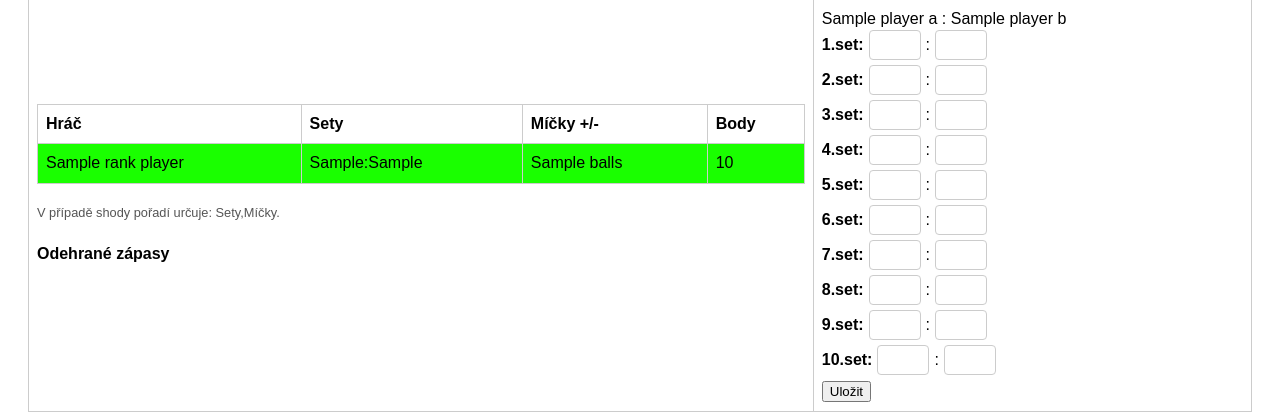
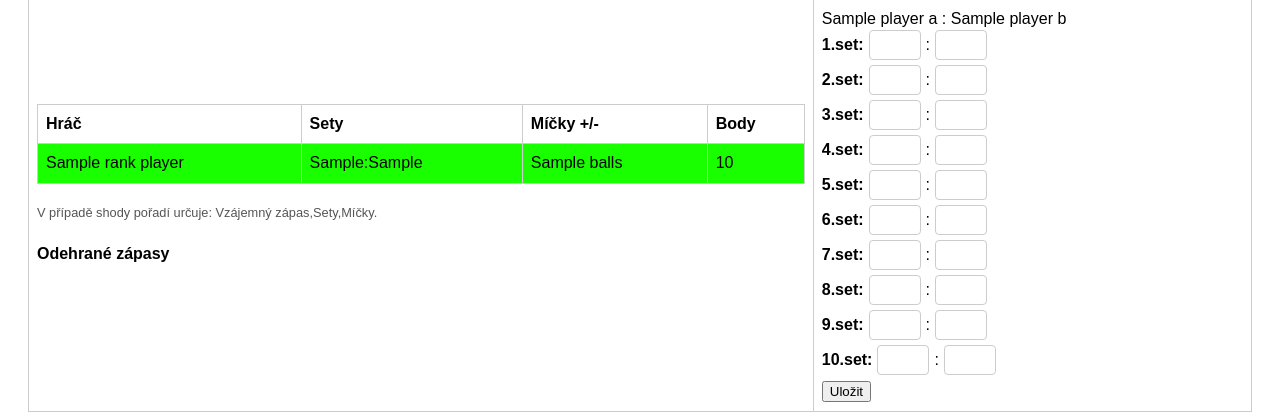
Before and after one commit to Badsoul01/tournament_app, a Flask app: template templates/groups.html in a window 1280 px wide. Shown: the part 256-672 px from the top of the page. Run offline with Flask 3, Linux system fonts and the light colour scheme; the template is opened without the code that fills it: most values are stand-ins (such as "Sample title", 1, 10 or a date in 2020).

Commit message:
uprava zobrazení

```diff
--- a/templates/groups.html
+++ b/templates/groups.html
@@ -35,7 +35,7 @@
                             {% endfor %}
                         </table>
                         <p style="font-size: 0.8em; color:#555;">
-                            V případě shody pořadí určuje: Sety,Míčky.
+                            V případě shody pořadí určuje: Vzájemný zápas,Sety,Míčky.
                         </p>
 
                         <h4>Odehrané zápasy</h4>
```
